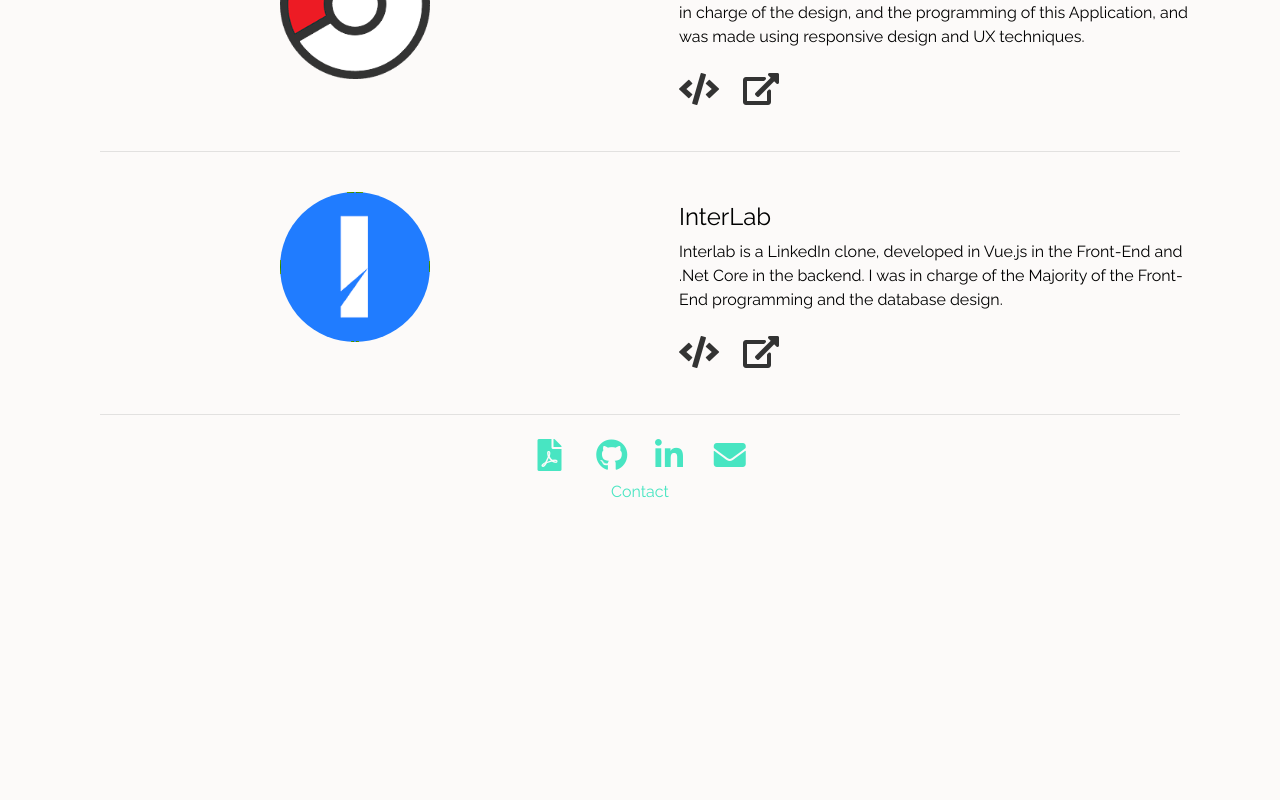
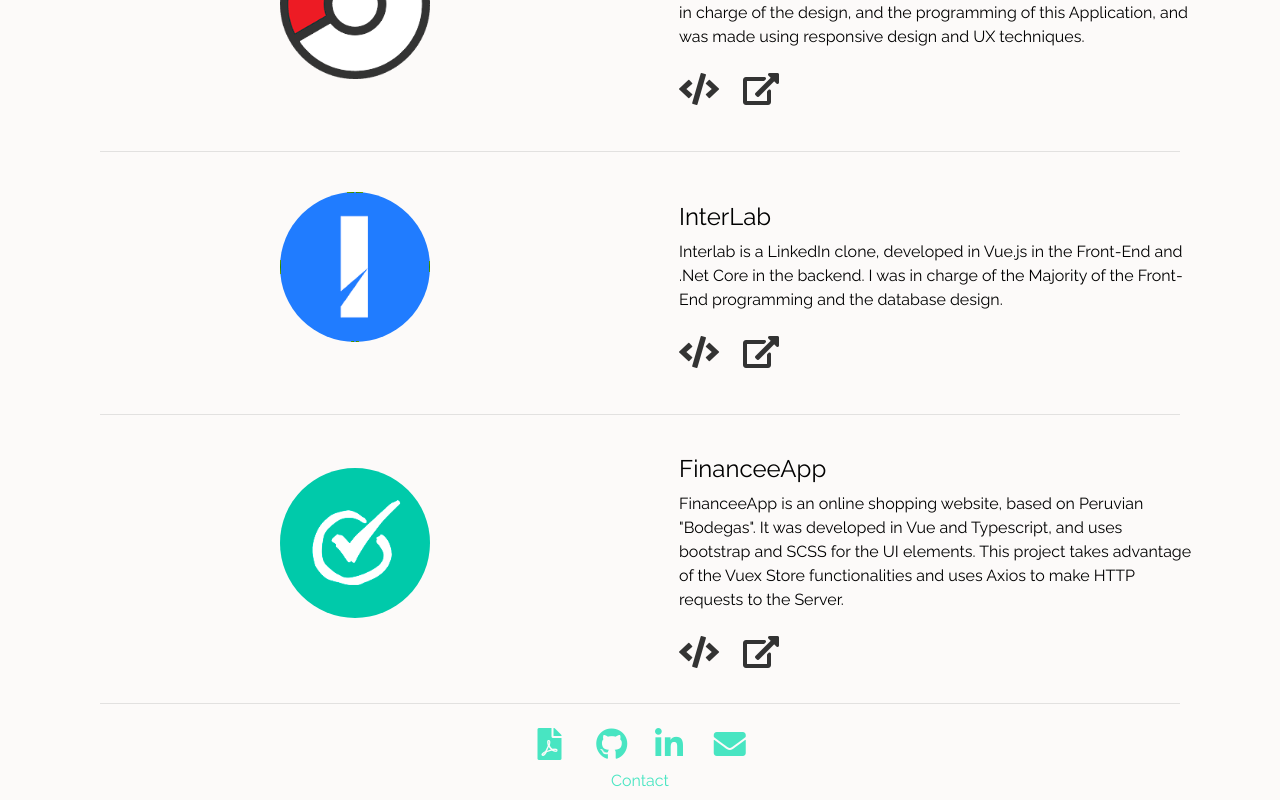
Before and after one commit to 8rb/Portfolio, a React (Create React App) app: page /#/projects in a window 1280 px wide. Shown: the part 311-1111 px from the top of the page. Before the commit the page ends 822 px from the top, so only its background shows below. Built offline with nearby package versions, Linux system fonts and the light colour scheme.

Commit message:
Added FinanceeApp project

```diff
--- a/src/App.css
+++ b/src/App.css
@@ -41,7 +41,7 @@ h4 {
     height: 150px;
 }
 
-.interlabLogo {
+.roundedLogo {
     width: 150px;
     height: 150px;
     border-radius: 20px;
--- a/src/components/ProjectsComponent.js
+++ b/src/components/ProjectsComponent.js
@@ -2,6 +2,7 @@ import React, { Component } from 'react';
 import { Media } from 'reactstrap';
 import Pokeball from '../images/pokeffective.png';
 import InterlabLogo from '../images/interlab.png';
+import FinanceAppLogo from '../images/FinanceeApp.png';
 import { Link } from 'react-router-dom';
 import Contact from './ContactComponent';
 
@@ -77,7 +78,7 @@ function Interlab() {
                 <div className="col-12 col-sm-2 container mb-5 mt-4">
                     <Media left middle className="iconCool row justify-content-center"
                         href="https://interlab.onrender.com/#/" target="_blank" rel="noopener noreferrer">
-                        <Media object className="interlabLogo rounded-circle" src={InterlabLogo} alt="InterLab"
+                        <Media object className="roundedLogo rounded-circle" src={InterlabLogo} alt="InterLab"
                             >
                         </Media>
                     </Media>
@@ -90,6 +91,42 @@ function Interlab() {
                             <i className="codeIcon fas fa-code fa-2x"></i>
                         </a>
                         <a href="https://interlab.onrender.com/#/" target="_blank" rel="noopener noreferrer">
+                            <i className="projectIcon fas fa-external-link-alt fa-2x ml-4"></i>
+                        </a>
+                    </Media>
+                </div>
+            </div>
+            <div className="container">
+                <div className="row">
+                    <div className="col-12">
+                        <hr></hr>
+                    </div>
+                </div>
+            </div>
+        </div>
+    );
+}
+
+function FinanceeApp() {
+    return(
+        <div>
+            <div className="row justify-content-center align-items-center mt-4 mt-sm-0 mb-2 proyectCard">
+                <div className="col-12 col-sm-2 container mb-5 mt-4">
+                    <Media left middle className="iconCool row justify-content-center"
+                        href="https://financeeapp.onrender.com" target="_blank" rel="noopener noreferrer">
+                        <Media object className="roundedLogo rounded-circle" src={FinanceAppLogo} alt="FinanceeApp"
+                            >
+                        </Media>
+                    </Media>
+                </div>
+                <div className="col-12 col-sm-6 mt-4 mb-2">
+                    <Media body className="ml-4">
+                        <h3>FinanceeApp</h3>
+                        <p className="mb-4">FinanceeApp is an online shopping website, based on Peruvian "Bodegas". It was developed in Vue and Typescript, and uses bootstrap and SCSS for the UI elements. This project takes advantage of the Vuex Store functionalities and uses Axios to make HTTP requests to the Server.</p>
+                        <a href="https://github.com/8rb/FinanciApp-FrontEnd" target="_blank" rel="noopener noreferrer">
+                            <i className="codeIcon fas fa-code fa-2x"></i>
+                        </a>
+                        <a href="https://financeeapp.onrender.com" target="_blank" rel="noopener noreferrer">
                             <i className="projectIcon fas fa-external-link-alt fa-2x ml-4"></i>
                         </a>
                     </Media>
@@ -134,6 +171,7 @@ class Projects extends Component {
                 <ProjectsHeader/>
                 <Pokeffective/>
                 <Interlab/>
+                <FinanceeApp/>
                 <div>
                     {isPhone ? (
                     <div className="blank">
```
Also changed, not shown: src/images/FinanceeApp.png (added).
